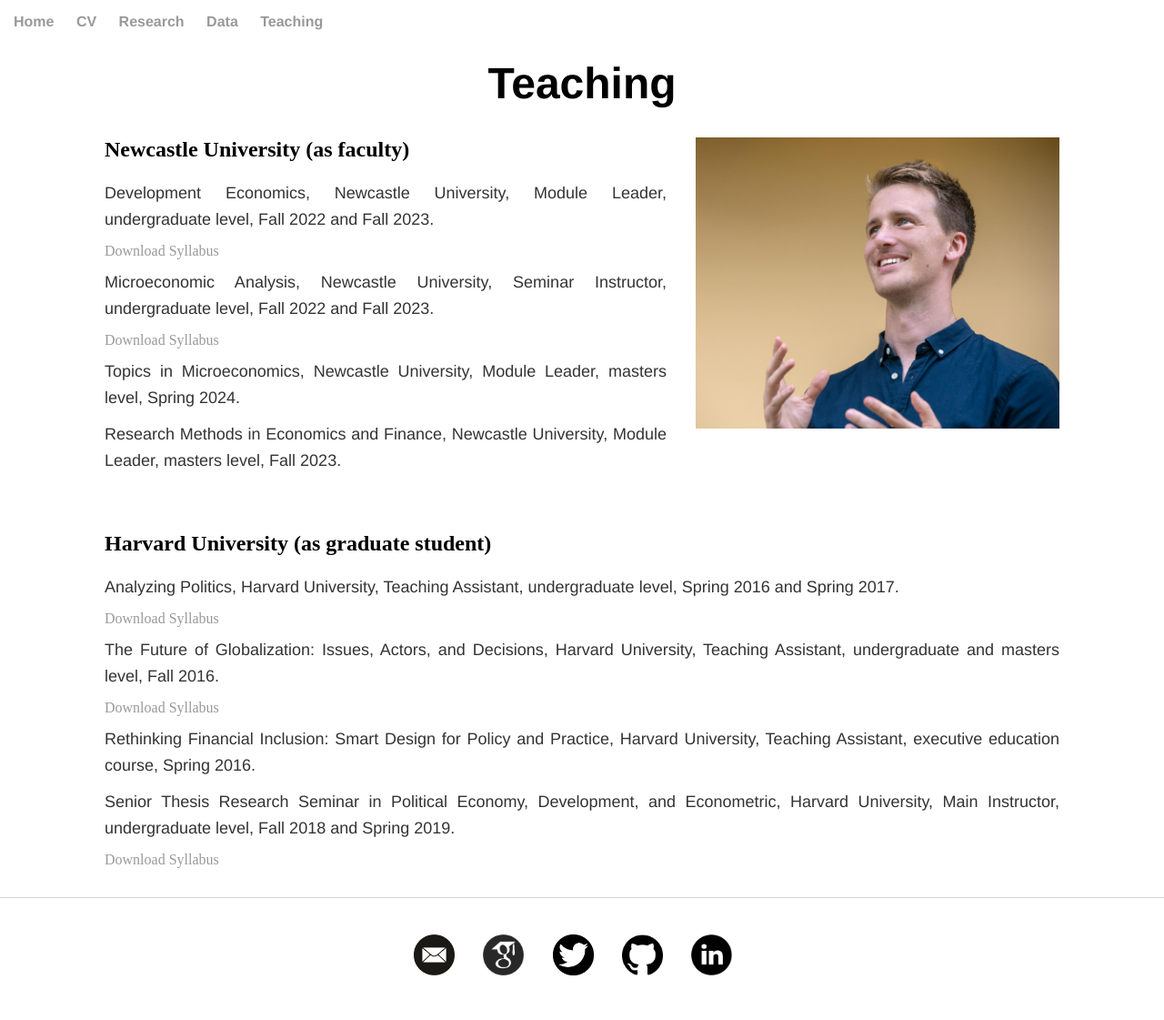
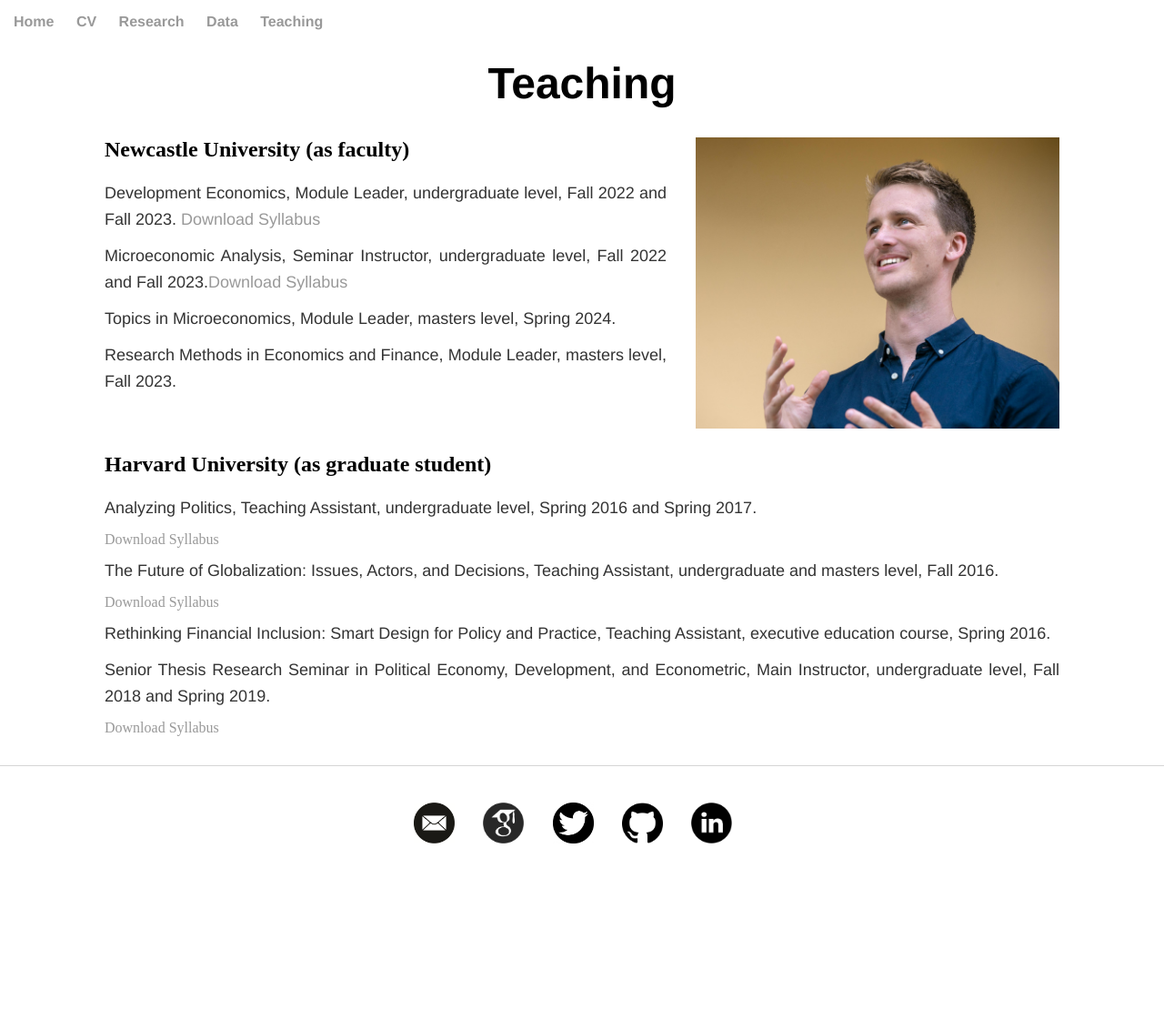
Before and after one commit to soeren-henn/soeren-henn.github.io, a Jekyll site: the page built from teaching/index.html, in a window 1280 px wide. Shown: the whole page at 91% size. Built offline with Jekyll 4.4.1, drawn with Linux system fonts in a browser that asks for light colours; after the commit the page ends 976 px from its top, so only the background shows below that.

Commit message:
Update index.html
remove university

```diff
--- a/teaching/index.html
+++ b/teaching/index.html
@@ -14,24 +14,24 @@
 
 	<h2>Newcastle University (as faculty)</h2>
 	<div class="paper">
-		<p> Development Economics, Newcastle University, Module Leader, undergraduate level, Fall 2022 and Fall 2023.</p> <a href="/files/ECO3033.pdf" class="btn btn-default pull-right" title="PDF">Download Syllabus</a>
+		<p> Development Economics, Module Leader, undergraduate level, Fall 2022 and Fall 2023. <a href="/files/ECO3033.pdf" class="btn btn-default pull-right" title="PDF">Download Syllabus</a> </p>
 
-		<p> Microeconomic Analysis, Newcastle University, Seminar Instructor, undergraduate level, Fall 2022 and Fall 2023.</p> <a href="/files/ECO2101.pdf" class="btn btn-default pull-right" title="PDF">Download Syllabus</a>
+		<p> Microeconomic Analysis, Seminar Instructor, undergraduate level, Fall 2022 and Fall 2023.<a href="/files/ECO2101.pdf" class="btn btn-default pull-right" title="PDF">Download Syllabus</a> </p>
 
-		<p> Topics in Microeconomics, Newcastle University, Module Leader, masters level, Spring 2024.</p>
+		<p> Topics in Microeconomics, Module Leader, masters level, Spring 2024.</p>
 
-		<p> Research Methods in Economics and Finance, Newcastle University, Module Leader, masters level, Fall 2023.</p>
+		<p> Research Methods in Economics and Finance, Module Leader, masters level, Fall 2023.</p>
 	</div>
 
 
 	<h2>Harvard University (as graduate student)</h2>
 	<div class="paper">
-		<p> Analyzing Politics, Harvard University, Teaching Assistant, undergraduate level, Spring 2016 and Spring 2017.</p> <a href="/files/EMR13.pdf" class="btn btn-default pull-right" title="PDF">Download Syllabus</a>
+		<p> Analyzing Politics, Teaching Assistant, undergraduate level, Spring 2016 and Spring 2017.</p> <a href="/files/EMR13.pdf" class="btn btn-default pull-right" title="PDF">Download Syllabus</a>
 
-		<p> The Future of Globalization: Issues, Actors, and Decisions, Harvard University, Teaching Assistant, undergraduate and masters level, Fall 2016.</p> <a href="/files/Globalization.pdf" class="btn btn-default pull-right" title="PDF">Download Syllabus</a>
+		<p> The Future of Globalization: Issues, Actors, and Decisions, Teaching Assistant, undergraduate and masters level, Fall 2016.</p> <a href="/files/Globalization.pdf" class="btn btn-default pull-right" title="PDF">Download Syllabus</a>
 
-		<p> Rethinking Financial Inclusion: Smart Design for Policy and Practice, Harvard University, Teaching Assistant, executive education course, Spring 2016.</p>
+		<p> Rethinking Financial Inclusion: Smart Design for Policy and Practice, Teaching Assistant, executive education course, Spring 2016.</p>
 
-		<p> Senior Thesis Research Seminar in Political Economy, Development, and Econometric, Harvard University, Main Instructor, undergraduate level, Fall 2018 and Spring 2019.</p> <a href="/files/ec985b.pdf" class="btn btn-default pull-right" title="PDF">Download Syllabus</a>
+		<p> Senior Thesis Research Seminar in Political Economy, Development, and Econometric, Main Instructor, undergraduate level, Fall 2018 and Spring 2019.</p> <a href="/files/ec985b.pdf" class="btn btn-default pull-right" title="PDF">Download Syllabus</a>
 	</div>
 </div>
```
